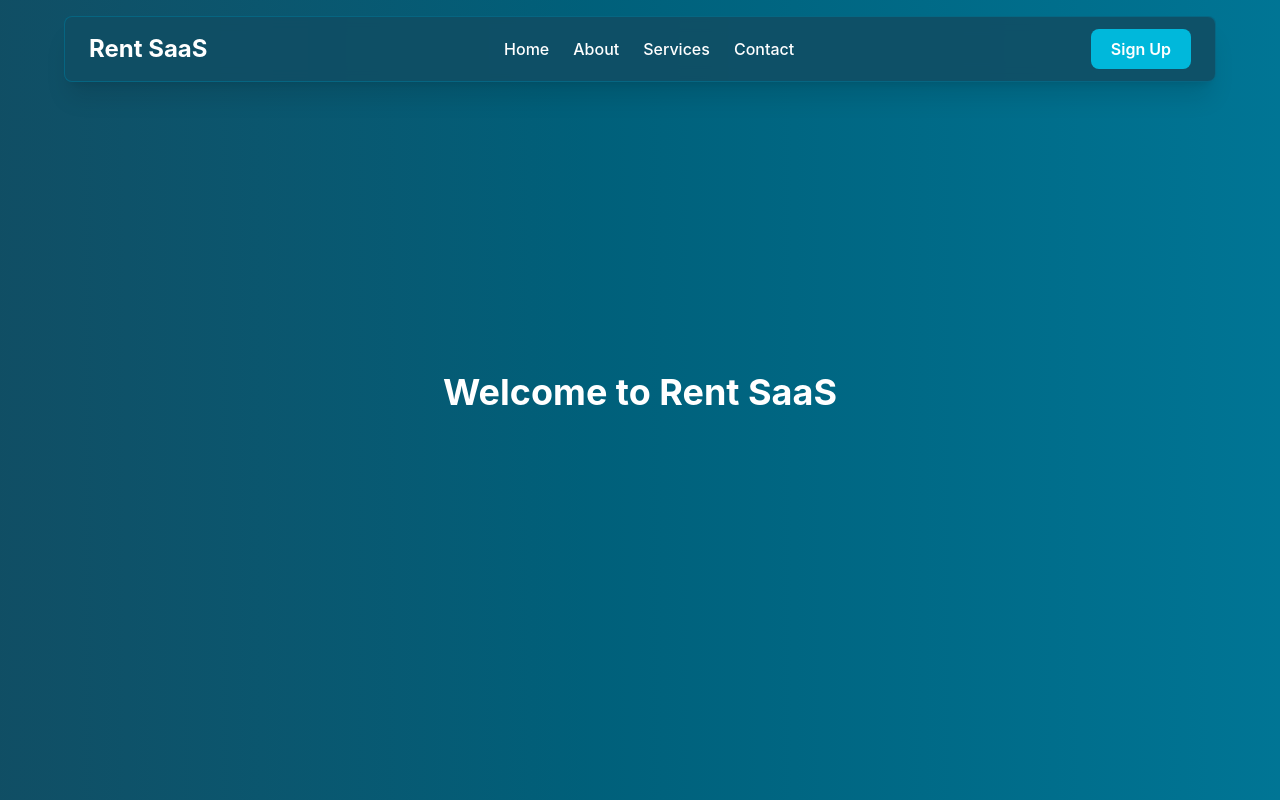
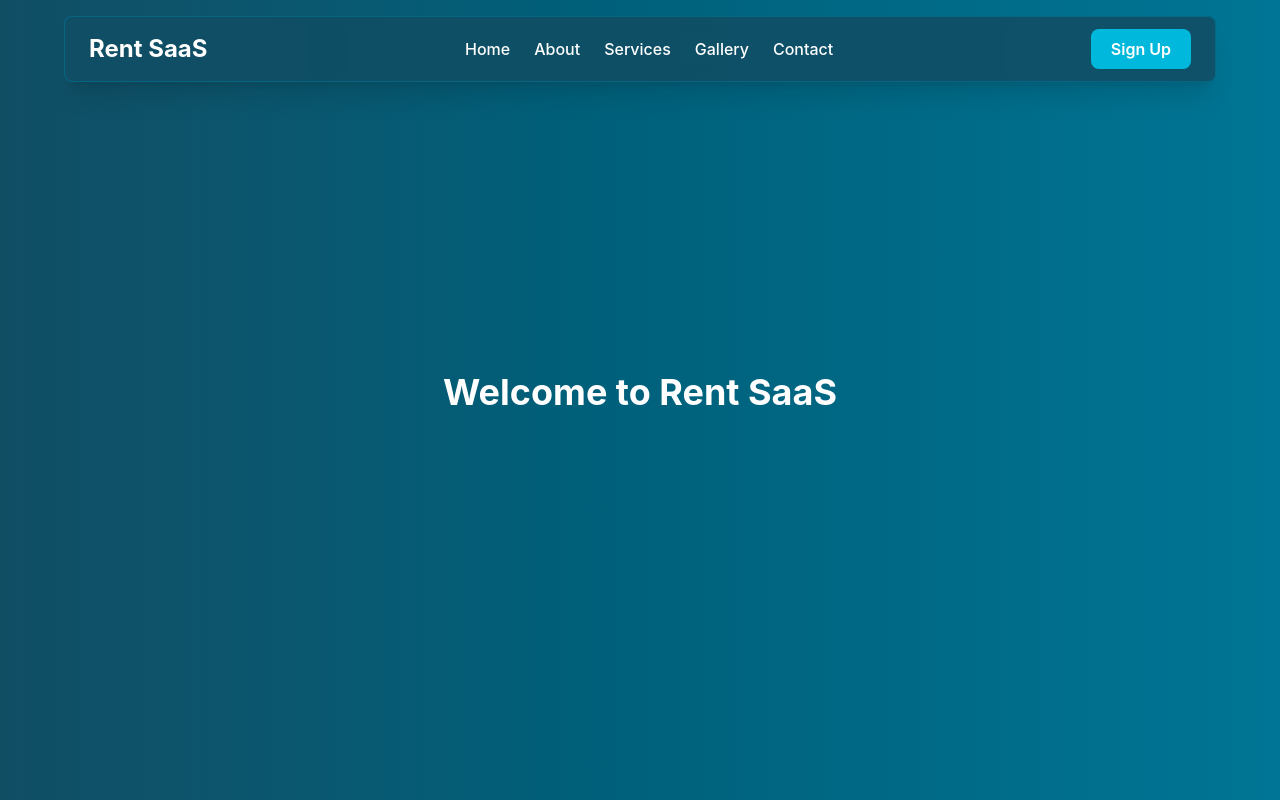
Before and after one commit to Lyfyn-web/Rent-SaaS, a React (Vite) app: page / in a window 1280 px wide. Built offline with nearby package versions, Linux system fonts and the light colour scheme.

Commit message:
Added a gallery navigation

```diff
--- a/src/components/Navbar.jsx
+++ b/src/components/Navbar.jsx
@@ -28,6 +28,12 @@ function Navbar() {
                   Services
                 </a>
                 <a
+                  href="/gallery"
+                  className="text-sm font-medium text-white transition-colors hover:text-cyan-200 sm:text-base"
+                >
+                  Gallery
+                </a>
+                <a
                   href="/contact"
                   className="text-sm font-medium text-white transition-colors hover:text-cyan-200 sm:text-base"
                 >
```
